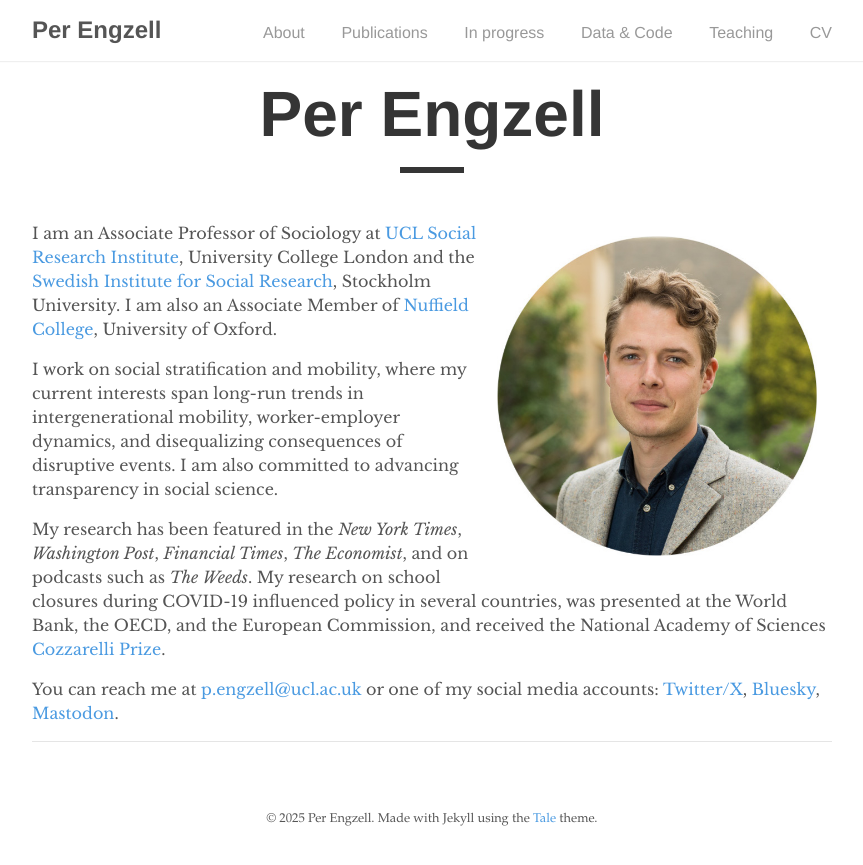
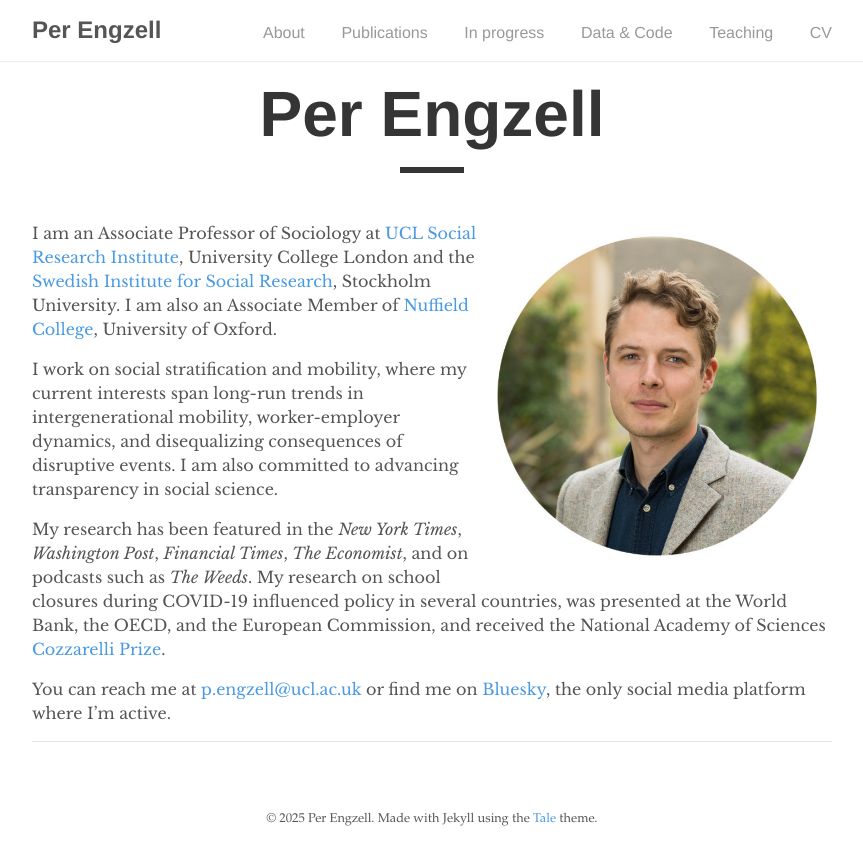
Before and after one commit to pengzell/pengzell.github.io, a Jekyll site: the page built from index.md, in a window 1280 px wide. Shown: the top 865 px of the page, without its empty margins (208-1071 px from the left). Built offline with Jekyll 4.4.1, drawn with Linux system fonts in a browser that asks for light colours.

Commit message:
Update index.md

```diff
--- a/index.md
+++ b/index.md
@@ -12,4 +12,4 @@
 
 My research has been featured in the *New York Times*, *Washington Post*, *Financial Times*, *The Economist*, and on podcasts such as *The Weeds*. My research on school closures during COVID-19 influenced policy in several countries, was presented at the World Bank, the OECD, and the European Commission, and received the National Academy of Sciences [Cozzarelli Prize](https://www.youtube.com/watch?v=Yhuv1yJrdC4).
 
-You can reach me at [p.engzell@ucl.ac.uk](mailto:p.engzell@ucl.ac.uk) or one of my social media accounts: [Twitter/X](https://twitter.com/pengzell), [Bluesky](https://bsky.app/profile/pengzell.bsky.social), <a rel="me" href="https://sciences.social/@per">Mastodon</a>.
+You can reach me at [p.engzell@ucl.ac.uk](mailto:p.engzell@ucl.ac.uk) or find me on [Bluesky](https://bsky.app/profile/pengzell.bsky.social), the only social media platform where I'm active.
```
